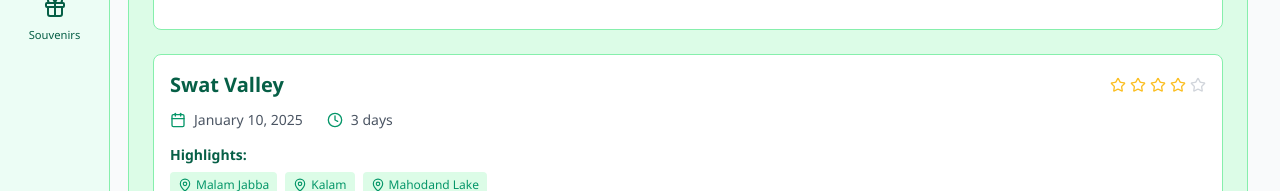
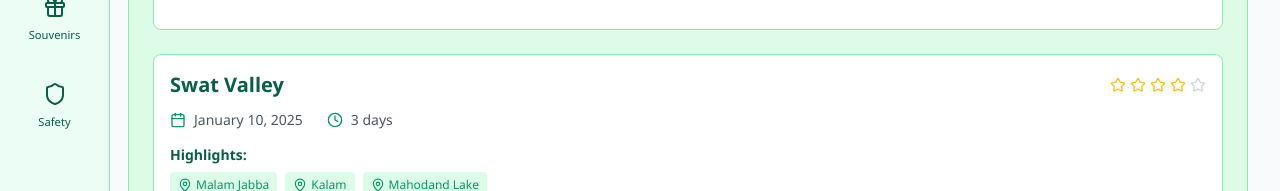
Before and after one commit to maryamirshad04/ExplorePakistan, a React (Create React App) app in the folder frontend/: page /history in a window 1280 px wide. Shown: the part 413-604 px from the top of the page. Built offline with nearby package versions, Linux system fonts and the light colour scheme.

Commit message:
safety guideline commit

```diff
--- a/frontend/src/Components/TravelHistory.js
+++ b/frontend/src/Components/TravelHistory.js
@@ -1,6 +1,6 @@
 import React, { useState } from 'react';
 import './TravelHistory.css';
-import { ShoppingCart, Home, Clock, Heart, Gift, Calendar, MapPin, Star } from 'lucide-react';
+import { ShoppingCart,Shield, Home, Clock, Heart, Gift, Calendar, MapPin, Star } from 'lucide-react';
 import { useNavigate } from 'react-router-dom';
 
 const TravelHistory = () => {
@@ -86,6 +86,13 @@ const TravelHistory = () => {
             <Gift className="icon" />
             <span className="label">Souvenirs</span>
           </button>
+          <button
+              className={`sidebar-button ${currentPath === '/safety-guidelines' ? 'active' : ''}`}
+              onClick={() => navigate('/safety-guidelines')}
+            >
+              <Shield className="icon" />
+              <span className="label">Safety</span>
+            </button>
         </div>
       </div>
 
--- a/frontend/src/Components/adminDashBoard.js
+++ b/frontend/src/Components/adminDashBoard.js
@@ -1,6 +1,6 @@
 import React, { useState, useEffect } from 'react';
 import './adminDashBoard.css';
-import { Home, BarChart2, Users, Map, Gift, DollarSign, Briefcase, PieChart, TrendingUp } from 'lucide-react';
+import { Home, BarChart2, Users,Shield , Map, Gift, DollarSign, Briefcase, PieChart, TrendingUp } from 'lucide-react';
 import { useNavigate } from 'react-router-dom';
 import { LineChart, XAxis, YAxis, Tooltip, CartesianGrid, Legend, ResponsiveContainer, Line, BarChart, Bar, Cell, Pie } from 'recharts';
 
@@ -116,8 +116,16 @@ const travelPlansData = [
             <Gift className="icon" />
             <span className="label">Souvenirs</span>
           </button>
+          <button
+              className={`sidebar-button ${currentPath === '/safety-guidelines' ? 'active' : ''}`}
+              onClick={() => navigate('/safety-guidelines')}
+            >
+              <Shield className="icon" />
+              <span className="label">Safety</span>
+            </button>
         </div>
       </div>
+
 
       {/* Main Content */}
       <div className="main-content">
--- a/frontend/src/Components/adminDestinations.js
+++ b/frontend/src/Components/adminDestinations.js
@@ -1,6 +1,6 @@
 import React, { useState, useEffect } from 'react';
 import './adminDestinations.css';
-import { Home, Users, Map, Gift, Search, Plus, Trash2, X, Check, Tag } from 'lucide-react';
+import { Home, Users,Shield, Map, Gift, Search, Plus, Trash2, X, Check, Tag } from 'lucide-react';
 import { useNavigate } from 'react-router-dom';
 
 const AdminDestinations = () => {
@@ -273,6 +273,13 @@ const AdminDestinations = () => {
             <Gift className="icon" />
             <span className="label">Souvenirs</span>
           </button>
+          <button
+              className={`sidebar-button ${currentPath === '/safety-guidelines' ? 'active' : ''}`}
+              onClick={() => navigate('/safety-guidelines')}
+            >
+              <Shield className="icon" />
+              <span className="label">Safety</span>
+            </button>
         </div>
       </div>
 
--- a/frontend/src/Components/adminSouvenirs.js
+++ b/frontend/src/Components/adminSouvenirs.js
@@ -1,6 +1,6 @@
 import React, { useState, useEffect } from 'react';
 import './adminSouvenirs.css';
-import { ShoppingCart, Home, Users, Map, Gift, Search, MapPin, Plus, Trash2, Edit, Save, X, Check, AlertTriangle, Tag } from 'lucide-react';
+import { ShoppingCart,Shield, Home, Users, Map, Gift, Search, MapPin, Plus, Trash2, Edit, Save, X, Check, AlertTriangle, Tag } from 'lucide-react';
 import { useNavigate } from 'react-router-dom';
 
 const AdminSouvenirs = () => {
@@ -320,6 +320,13 @@ const AdminSouvenirs = () => {
             <Gift className="icon" />
             <span className="label">Souvenirs</span>
           </button>
+          <button
+              className={`sidebar-button ${currentPath === '/safety-guidelines' ? 'active' : ''}`}
+              onClick={() => navigate('/safety-guidelines')}
+            >
+              <Shield className="icon" />
+              <span className="label">Safety</span>
+            </button>
         </div>
       </div>
 
--- a/frontend/src/Components/adminUsers.js
+++ b/frontend/src/Components/adminUsers.js
@@ -1,6 +1,6 @@
 import React, { useState, useEffect } from 'react';
 import './adminUsers.css';
-import { Home, BarChart2, Users, Map, Gift, DollarSign, Briefcase, Search, Trash2, Edit, UserX, UserCheck } from 'lucide-react';
+import { Home, BarChart2,Shield, Users, Map, Gift, DollarSign, Briefcase, Search, Trash2, Edit, UserX, UserCheck } from 'lucide-react';
 import { useNavigate } from 'react-router-dom';
 
 const AdminUsers = () => {
@@ -151,6 +151,13 @@ const AdminUsers = () => {
             <Gift className="icon" />
             <span className="label">Souvenirs</span>
           </button>
+          <button
+              className={`sidebar-button ${currentPath === '/safety-guidelines' ? 'active' : ''}`}
+              onClick={() => navigate('/safety-guidelines')}
+            >
+              <Shield className="icon" />
+              <span className="label">Safety</span>
+            </button>
         </div>
       </div>
 
--- a/frontend/src/Components/budgetCalculator.js
+++ b/frontend/src/Components/budgetCalculator.js
@@ -1,6 +1,6 @@
 import React, { useState } from 'react';
 import './budgetCalculator.css';
-import { ShoppingCart, Home, Clock, Heart, Gift, Trash2, Plus, Minus, Calculator } from 'lucide-react';
+import { ShoppingCart,Shield, Home, Clock, Heart, Gift, Trash2, Plus, Minus, Calculator } from 'lucide-react';
 import { useNavigate } from 'react-router-dom';
 
 const BudgetCalculator = () => {
@@ -113,6 +113,13 @@ const BudgetCalculator = () => {
             <Gift className="icon" />
             <span className="label">Souvenirs</span>
           </button>
+          <button
+              className={`sidebar-button ${currentPath === '/safety-guidelines' ? 'active' : ''}`}
+              onClick={() => navigate('/safety-guidelines')}
+            >
+              <Shield className="icon" />
+              <span className="label">Safety</span>
+            </button>
         </div>
       </div>
 
--- a/frontend/src/Components/destinations.js
+++ b/frontend/src/Components/destinations.js
@@ -1,7 +1,7 @@
 import React, { useState, useEffect } from 'react';
 import './destinations.css';
 // Explicitly import all icons to avoid any issues
-import { ShoppingCart, Home, Clock, Heart, Gift, Search, MapPin, Star, Plus, ShoppingBag } from 'lucide-react';
+import { ShoppingCart,Shield, Home, Clock, Heart, Gift, Search, MapPin, Star, Plus, ShoppingBag } from 'lucide-react';
 import { useNavigate } from 'react-router-dom';
 
 const Destinations = () => {
@@ -202,6 +202,13 @@ const Destinations = () => {
             <Gift className="icon" />
             <span className="label">Souvenirs</span>
           </button>
+          <button
+              className={`sidebar-button ${currentPath === '/safety-guidelines' ? 'active' : ''}`}
+              onClick={() => navigate('/safety-guidelines')}
+            >
+              <Shield className="icon" />
+              <span className="label">Safety</span>
+            </button>
         </div>
       </div>
 
--- a/frontend/src/Components/souvenirs.js
+++ b/frontend/src/Components/souvenirs.js
@@ -1,6 +1,6 @@
 import React, { useState, useEffect } from 'react';
 import './souvenirs.css';
-import { ShoppingCart, Home, Clock, Heart, Gift, Search, MapPin, Plus, Tag } from 'lucide-react';
+import { ShoppingCart,Shield, Home, Clock, Heart, Gift, Search, MapPin, Plus, Tag } from 'lucide-react';
 import { useNavigate } from 'react-router-dom';
 
 const Souvenirs = () => {
@@ -288,6 +288,13 @@ const Souvenirs = () => {
             <Gift className="icon" />
             <span className="label">Souvenirs</span>
           </button>
+          <button
+              className={`sidebar-button ${currentPath === '/safety-guidelines' ? 'active' : ''}`}
+              onClick={() => navigate('/safety-guidelines')}
+            >
+              <Shield className="icon" />
+              <span className="label">Safety</span>
+            </button>
         </div>
       </div>
 
--- a/frontend/src/Components/userDashBoard.js
+++ b/frontend/src/Components/userDashBoard.js
@@ -1,7 +1,7 @@
 import React, { useState } from 'react';
 
 import './userDashBoard.css';
-import { ShoppingCart, Home, Clock, Heart, Gift } from 'lucide-react';
+import { ShoppingCart,Shield, Home, Clock, Heart, Gift } from 'lucide-react';
 import { useNavigate } from 'react-router-dom';
 
 const ExplorePakistan = () => {
@@ -54,6 +54,13 @@ const [cart, setCart] = useState([]);
             <Gift className="icon" />
             <span className="label">Souvenirs</span>
           </button>
+          <button
+              className={`sidebar-button ${currentPath === '/safety-guidelines' ? 'active' : ''}`}
+              onClick={() => navigate('/safety-guidelines')}
+            >
+              <Shield className="icon" />
+              <span className="label">Safety</span>
+            </button>
         </div>
       </div>
 
```
